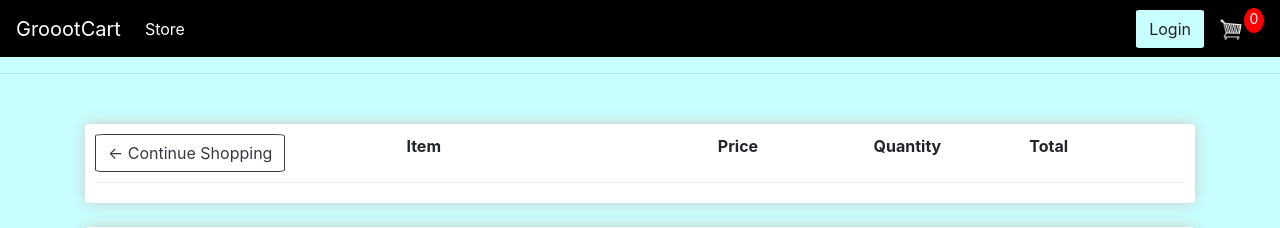
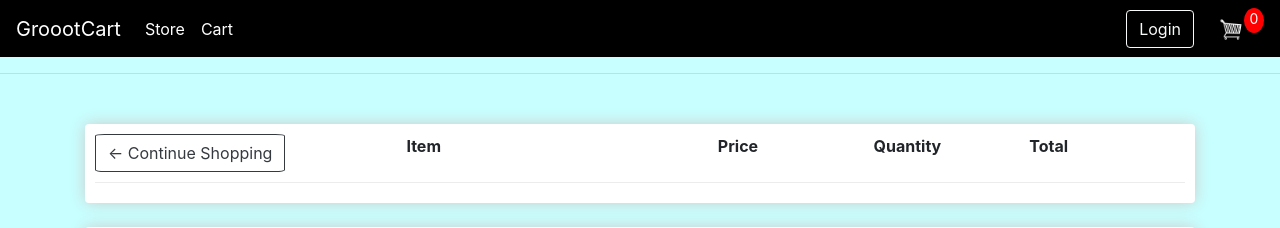
Before and after one commit to GR000T/django_project_ecommerce, a Django app: page /cart/ in a window 1280 px wide. Shown: the top 228 px of the page. Run offline with Django 3.2, Linux system fonts and the light colour scheme; some libraries are stand-ins or nearby versions.

Commit message:
completed

```diff
--- a/ecommerce_project/static/css/main.css
+++ b/ecommerce_project/static/css/main.css
@@ -58,10 +58,52 @@ h1,h2,h3,h4,h5,h6{
 
 }
 .btnn{
-	border-radius: 5%;
-	padding:0.45%;
-	background-color: red;
-	color: white;
+	display: inline-block;
+    font-weight: 400;
+    color: #212529;
+    text-align: center;
+    vertical-align: middle;
+    -webkit-user-select: none;
+    -moz-user-select: none;
+    -ms-user-select: none;
+    user-select: none;
+    background-color: transparent;
+    border: 1px solid transparent;
+    padding: 0.375rem 0.75rem;
+    font-size: 1rem;
+    line-height: 1.5;
+    border-radius: 0.25rem;
+    transition: color 0.15s ease-in-out, background-color 0.15s ease-in-out, border-color 0.15s ease-in-out, box-shadow 0.15s ease-in-out;
+
+}
+.btnn-outline-light {
+    color: #f8f9fa;
+    border-color: #f8f9fa;
+}
+.logoutBtnn {
+    border: 1px solid;
+    background: transparent;
+    margin: 0px 10px;
+}
+.logoutBtnn:hover {
+    border: 1px solid;
+    background: white;
+	margin: 0px 10px;
+	color: black;
+    border-color: black;
+}
+
+.loginBtnn {
+    border: 1px solid;
+    background: transparent;
+    margin: 0px 10px;
+}
+.loginBtnn:hover {
+    border: 1px solid;
+    background: rgb(200, 255, 255);
+	margin: 0px 10px;
+	color: black;
+    border-color: black;
 }
 
 .row-image{
--- a/ecommerce_project/store/templates/store/base.html
+++ b/ecommerce_project/store/templates/store/base.html
@@ -76,19 +76,22 @@
 			<li class="nav-item active">
 			  <a class="nav-link" href="{% url 'store' %}">Store <span class="sr-only">(current)</span></a>
 			</li>
+			<li class="nav-item active">
+				<a class="nav-link" href="{% url 'cart' %}">Cart <span class="sr-only">(current)</span></a>
+			  </li>
 			</ul>
 			{% if request.resolver_match.url_name != 'login' %}
 			{% if request.resolver_match.url_name != 'register'%}
 			{% if not request.user.is_authenticated %}
 		    <div class="form-inline my-2 my-lg-0">
-				<a href="{% url 'login' %}"class="btn" style="background-color: rgb(200, 255, 255);">Login</a>
+				<a href="{% url 'login' %}"class="btnn btnn-outline-light loginBtnn">Login</a>
 
 				{% else %}
 				{% if request.resolver_match.url_name == 'store' %}
 					<p style="color: whitesmoke; font-size:large; margin-top: 1.25%;"> Hi {{user.username}}..!</p>
 				{% endif %}
 				<p> &nbsp;</p>
-				<a href="{% url 'logout' %}" class="btnn" >Logout</a>
+				<a href="{% url 'logout' %}" class="btnn btnn-outline-light logoutBtnn" >Logout</a>
 				{% endif %}
 				<a href="{% url 'cart' %}">
 					<img  id="cart-icon" src="{% static 'images/cart.png' %} ">
```
Also changed, not shown: ecommerce_project/db.sqlite3.
